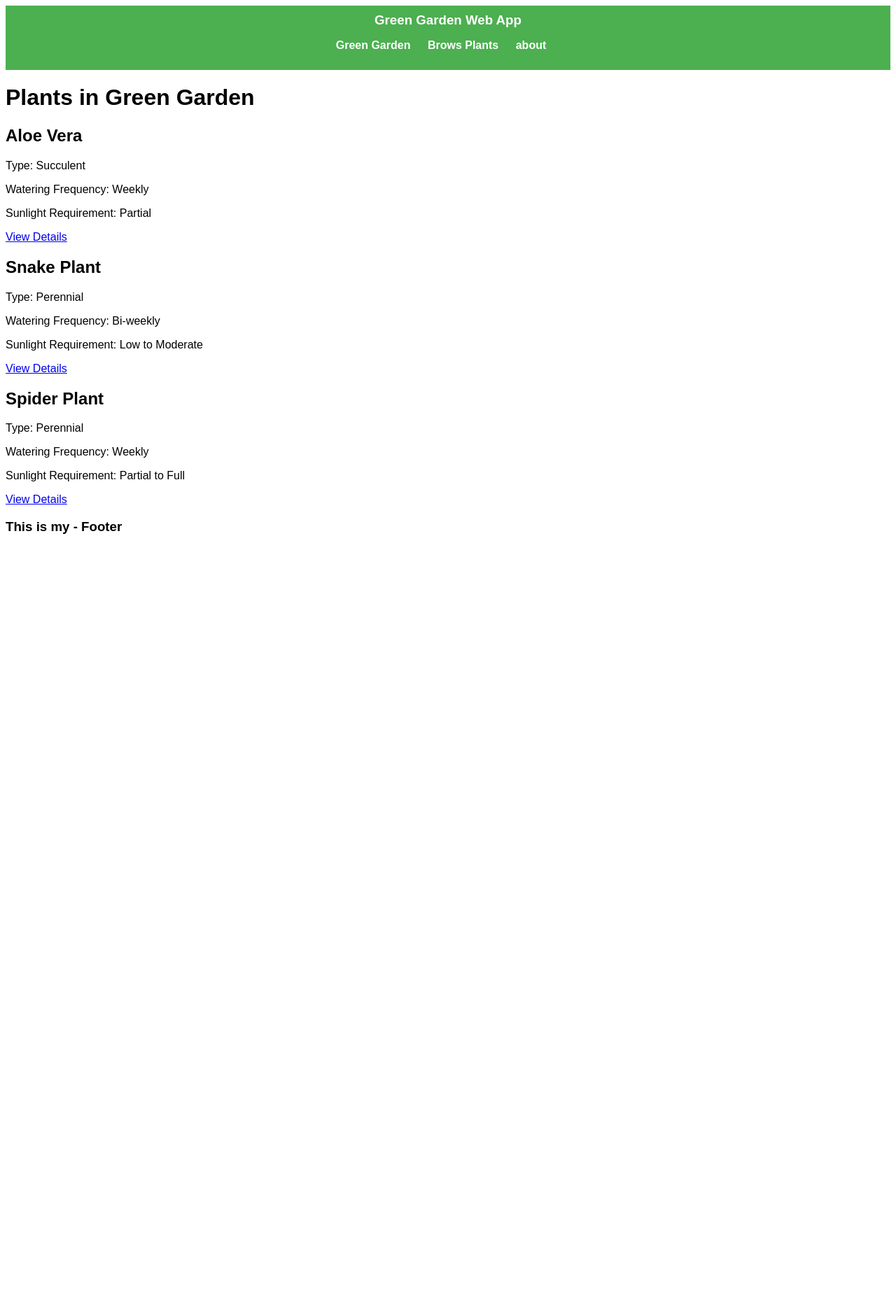
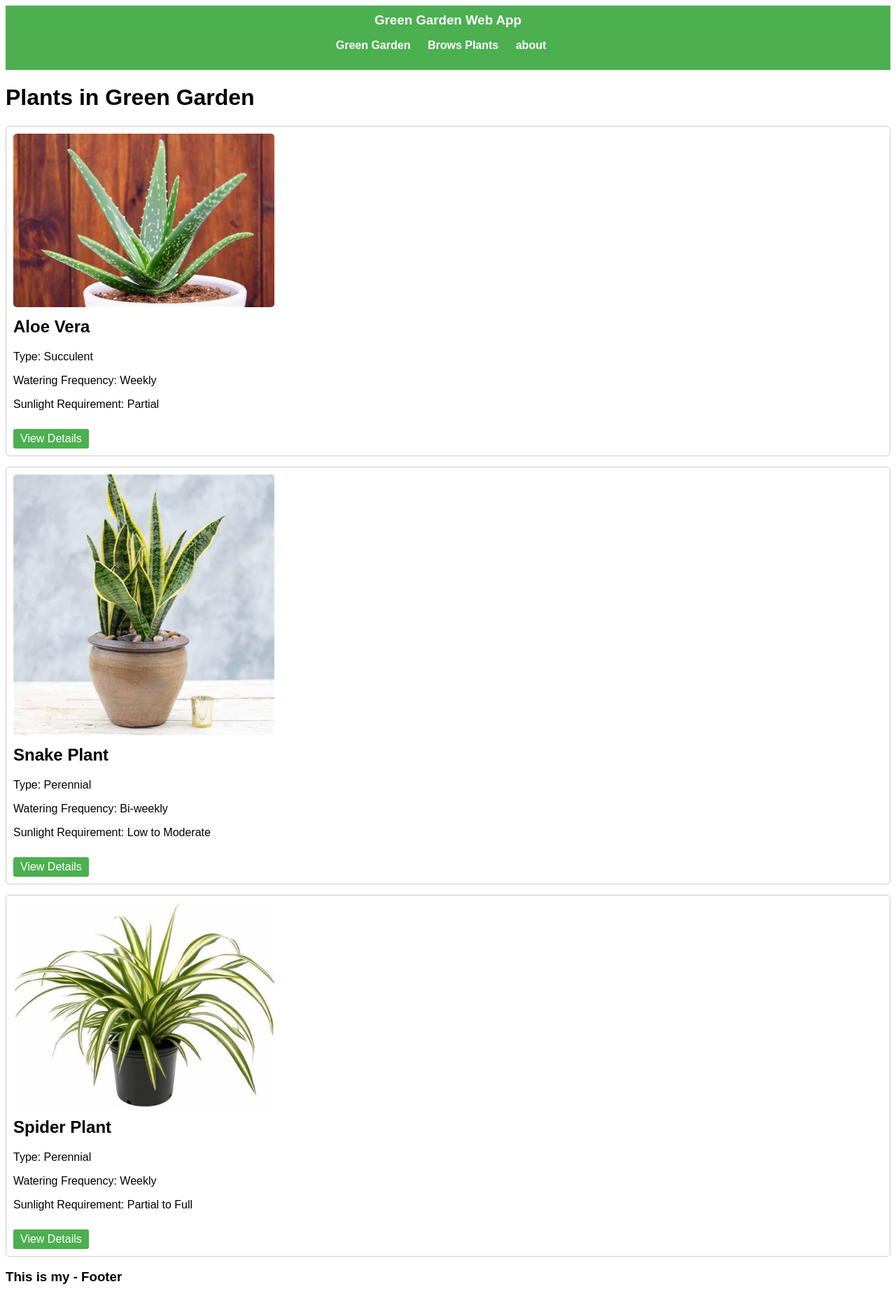
Before and after one commit to Maram60/hrepo, a Django app: page /plants in a window 1280 px wide. Shown: the whole page at 70% size. Before the commit the page ends 763 px from the top, so only its background shows below. Run offline with Django 5.2, Linux system fonts and the light colour scheme.

Commit message:
update style of plants and plant pages

```diff
--- a/green_garden_web/plants_app/templates/plantsmodule/plantsList.html
+++ b/green_garden_web/plants_app/templates/plantsmodule/plantsList.html
@@ -1,25 +1,35 @@
+{% extends "layouts/base.html" %}
 
-{% extends "layouts/base.html" %}
+{% load static %}
 
 {% block content %}
 <h1>Plants in Green Garden</h1>
 
+<div class="plant">
+    <img src="{% static 'images/plant1.jpeg' %}" alt="Aloe Vera">
     <h2>Aloe Vera</h2>
     <p>Type: Succulent</p>
     <p>Watering Frequency: Weekly</p>
     <p>Sunlight Requirement: Partial</p>
     <a href="plants/1">View Details</a>
+</div>
 
+<div class="plant">
+    <img src="{% static 'images/plant2.jpeg' %}" alt="Snake Plant">
     <h2>Snake Plant</h2>
     <p>Type: Perennial</p>
     <p>Watering Frequency: Bi-weekly</p>
     <p>Sunlight Requirement: Low to Moderate</p>
     <a href="plants/2">View Details</a>
+</div>
+
+<div class="plant">
+    <img src="{% static 'images/plant3.jpeg' %}" alt="Spider Plant">
     <h2>Spider Plant</h2>
     <p>Type: Perennial</p>
     <p>Watering Frequency: Weekly</p>
     <p>Sunlight Requirement: Partial to Full</p>
     <a href="plants/3">View Details</a>
-
+</div>
 
 {% endblock content %}
--- a/green_garden_web/static/css/styles.css
+++ b/green_garden_web/static/css/styles.css
@@ -45,3 +45,54 @@ nav ul li a {
 nav ul li a:hover {
     text-decoration: underline;
 }
+.plant {
+    border: 1px solid #ccc;
+    margin-bottom: 15px;
+    padding: 10px;
+    border-radius: 5px;
+}
+
+.plant h2 {
+    margin-top: 0;
+}
+
+.plant a {
+    display: inline-block;
+    margin-top: 10px;
+    padding: 5px 10px;
+    background-color: #4CAF50;
+    color: white;
+    text-decoration: none;
+    border-radius: 3px;
+}
+
+.plant a:hover {
+    background-color: #367c39;
+}
+
+.plant img {
+    width: 30%;
+    height: 30%;
+    border-radius: 5px;
+    margin-bottom: 10px;
+}
+.content {
+    text-align: center;
+    margin: 20px;
+}
+
+.content img {
+    width: 40%;
+    height: auto;
+    border-radius: 10px;
+    margin-bottom: 20px;
+}
+
+.content h1 {
+    margin-bottom: 0.5em;
+}
+
+.content p {
+    margin-bottom: 1em;
+    font-size: 1.1em;
+}
```
Also changed, not shown: green_garden_web/plants_app/templates/plantsmodule/plant.html (+7 -9 lines). Lines whose indentation alone changed are shown as unchanged.
